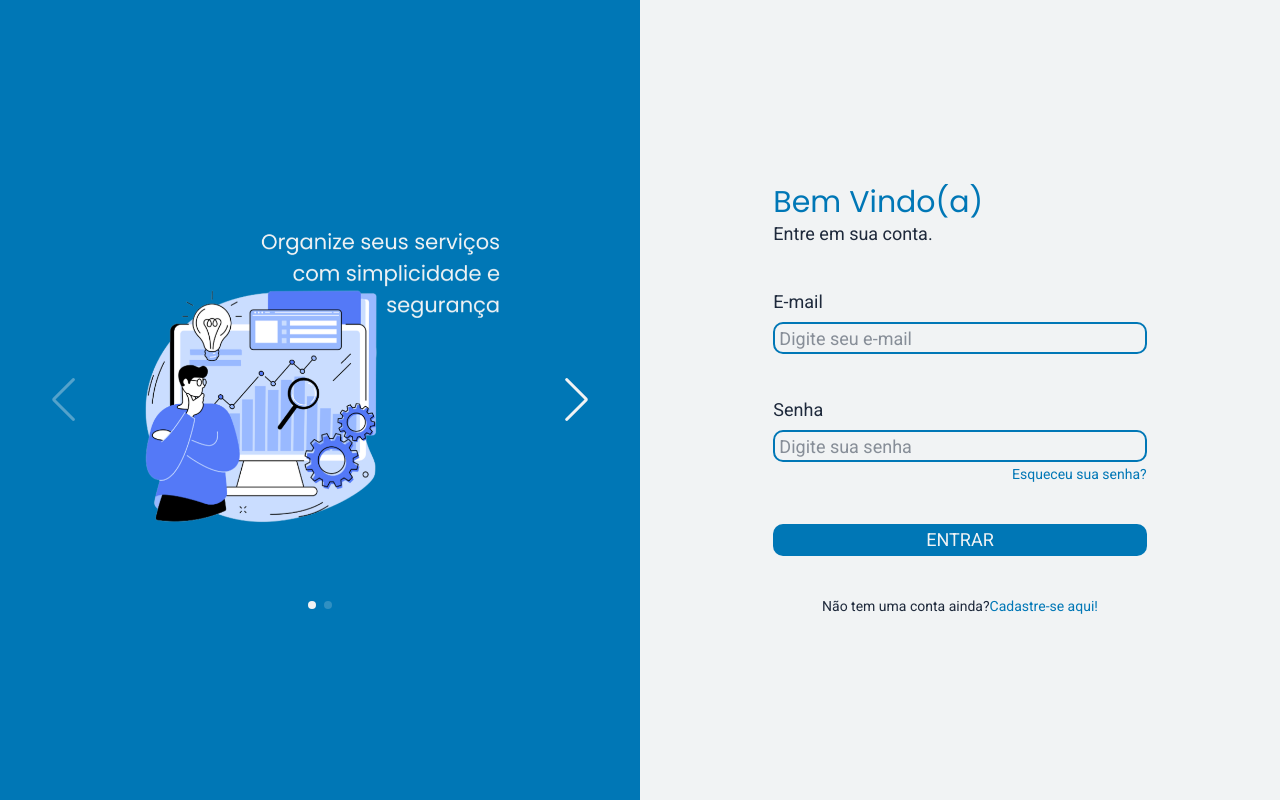
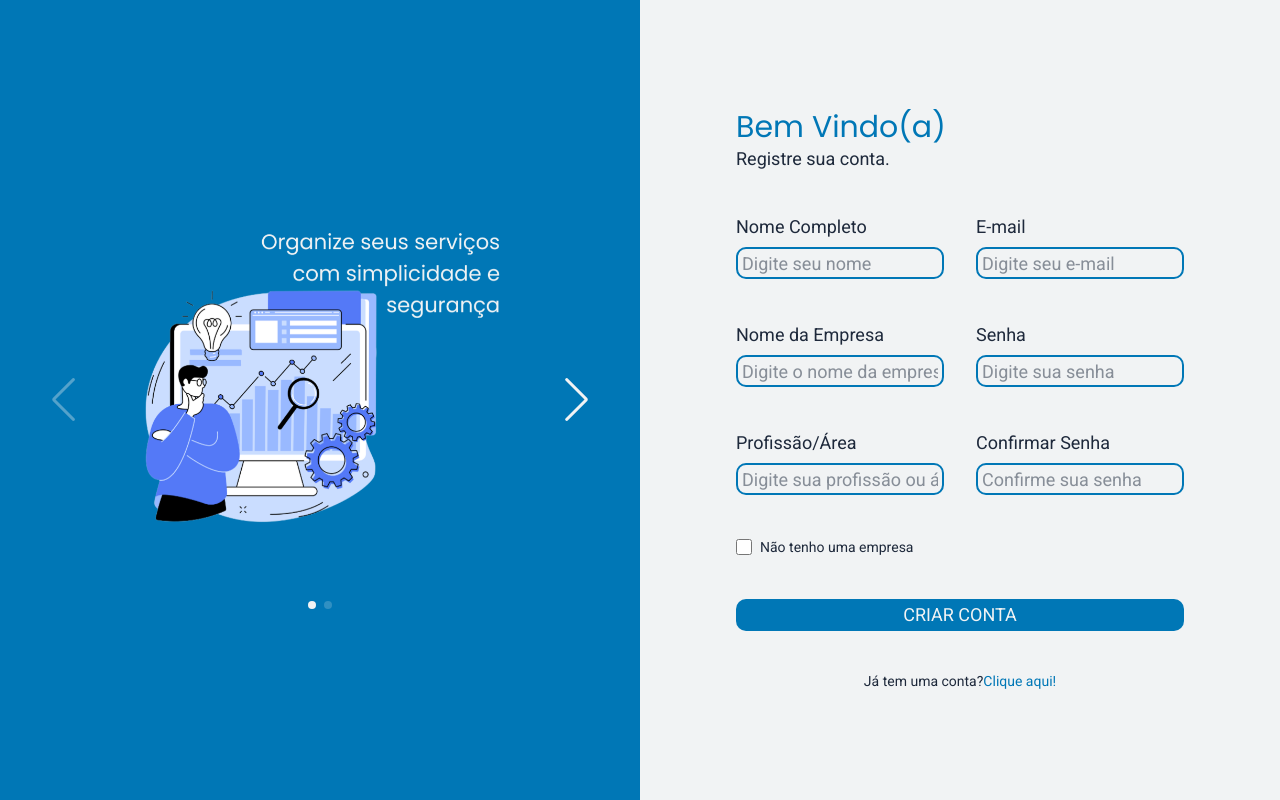
Before and after one commit to AndressaLp/GestorFinanceiroPE, a React (Vite) app in the folder View/: page / in a window 1280 px wide. Both pictures are taken after a click on the button "Cadastre-se aqui!". Built offline with nearby package versions, Linux system fonts and the light colour scheme.

Commit message:
Tela de acesso - Cadastro

```diff
--- a/View/src/components/InputComponent.jsx
+++ b/View/src/components/InputComponent.jsx
@@ -1,9 +1,18 @@
 function InputComponent({type, label, placeholder, name, id}) {
     return (
-        <div className="flex flex-col gap-1.5 mt-10 mb-0.5">
-            <label htmlFor={name} className="text-azul-escuro block">{label}</label>
-            <input className="border-2 border-azul focus:outline-verde rounded-xl max-lg:rounded-xs w-full max-lg:h-6 h-8 p-1" type={type} name={name} id={id} placeholder={placeholder}/>
-        </div>
+        <>
+            {type === "checkbox" ? (
+                <div className="flex flex-row items-center gap-2 mt-10 mb-0.5">
+                    <input className="w-4 h-4 max-lg:w-3 max-lg:h-3" type="checkbox" name={name} id={id}/>
+                    <label htmlFor={name} className="text-azul-escuro block text-sm max-lg:text-xs">{label}</label>
+                </div>
+            ) : (
+                <div className="flex flex-col gap-1.5 mt-10 mb-0.5">
+                    <label htmlFor={name} className="text-azul-escuro block">{label}</label>
+                    <input className="border-2 border-azul focus:outline-verde rounded-xl max-lg:rounded-xs w-full max-lg:h-6 h-8 p-1" type={type} name={name} id={id} placeholder={placeholder}/>
+                </div>
+            )}
+        </>
     )
 }
 
--- a/View/src/components/LoginComponent.jsx
+++ b/View/src/components/LoginComponent.jsx
@@ -2,7 +2,7 @@ import ButtonComponent from "./ButtonComponent"
 import InputComponent from "./InputComponent"
 import LinkBtnComponent from "./LinkBtnComponent"
 
-function LoginComponent() {
+function LoginComponent({ onRegisterClick }) {
     return (
         <div className="mx-auto max-lg:w-fit w-2/3 max-lg:text-sm text-lg font-Roboto flex flex-col">
             <h2 className="text-azul max-lg:text-2xl text-3xl font-Poppins">Bem Vindo(a)</h2>
@@ -11,7 +11,7 @@ function LoginComponent() {
             <InputComponent type="password" label="Senha" placeholder="Digite sua senha" name="password" id="password"/>
             <LinkBtnComponent text="Esqueceu sua senha?" action={() => {}}/>
             <ButtonComponent text="ENTRAR" action={() => {}}/>
-            <p className="flex justify-center max-lg:text-xs text-sm mt-10">Não tem uma conta ainda?<LinkBtnComponent text="Cadastre-se aqui!" action={() => {}}/></p>
+            <p className="flex justify-center max-lg:text-xs text-sm mt-10">Não tem uma conta ainda?<LinkBtnComponent text="Cadastre-se aqui!" action={onRegisterClick}/></p>
         </div>
     )
 }
--- /dev/null
+++ b/View/src/components/RegisterComponent.jsx
@@ -0,0 +1,29 @@
+import LinkBtnComponent from "./LinkBtnComponent"
+import InputComponent from "./InputComponent"
+import ButtonComponent from "./ButtonComponent"
+
+function RegisterComponent({ onLoginClick }) {
+    return(
+        <div className="mx-auto max-lg:w-fit w-4/5 max-lg:text-sm text-lg font-Roboto flex flex-col overflow-auto">
+            <h2 className="text-azul max-lg:text-2xl text-3xl font-Poppins">Bem Vindo(a)</h2>
+            <p>Registre sua conta.</p>
+            <div className="flex flex-row justify-between max-lg:gap-0 gap-8 max-lg:flex-wrap">
+                <div className="flex flex-col w-full">
+                    <InputComponent type="text" label="Nome Completo" placeholder="Digite seu nome" name="name" id="name"/>
+                    <InputComponent type="text" label="Nome da Empresa" placeholder="Digite o nome da empresa" name="empresa" id="empresa"/>
+                    <InputComponent type="text" label="Profissão/Área" placeholder="Digite sua profissão ou área" name="profissao" id="profissao"/>
+                </div>
+                <div className="flex flex-col w-full">
+                    <InputComponent type="email" label="E-mail" placeholder="Digite seu e-mail" name="email" id="email"/>
+                    <InputComponent type="password" label="Senha" placeholder="Digite sua senha" name="password" id="password"/>
+                    <InputComponent type="password" label="Confirmar Senha" placeholder="Confirme sua senha" name="password" id="password"/>
+                </div>
+            </div>
+            <InputComponent type="checkbox" label="Não tenho uma empresa" name="sem-empresa" id="sem-empresa"/>
+            <ButtonComponent text="CRIAR CONTA" action={() => {}}/>
+            <p className="flex justify-center max-lg:text-xs text-sm mt-10">Já tem uma conta?<LinkBtnComponent text="Clique aqui!" action={onLoginClick}/></p>
+        </div>
+    )
+}
+
+export default RegisterComponent
--- a/View/src/pages/AccessPage.jsx
+++ b/View/src/pages/AccessPage.jsx
@@ -1,15 +1,25 @@
+import { useState } from "react"
 import CarouselComponent from "../components/CarouselComponent"
 import LoginComponent from "../components/LoginComponent"
+import RegisterComponent from "../components/RegisterComponent";
 
 function AccessPage() {
+    const [view, setView] = useState("login");
+    const showLogin = () => setView("login");
+    const showRegister = () => setView("register");
+
     return (
         <>
-            <div className="h-full w-screen bg-azul flex max-md:flex-col-reverse text-azul-escuro">
+            <div className="max-md:h-full h-screen w-screen bg-azul flex max-md:flex-col-reverse text-azul-escuro">
                 <div className="h-screen max-md:w-full w-1/2 min-lg:px-10 flex items-center justify-center self-center">
                     <CarouselComponent/>
                 </div>
-                <div className="h-screen bg-branco max-md:w-full w-1/2 px-10 flex flex-col justify-center">
-                    <LoginComponent/>
+                <div className="min-h-screen bg-branco max-md:w-full w-1/2 px-10 py-16 flex flex-col justify-center">
+                    {view === "login" ? (
+                        <LoginComponent onRegisterClick={showRegister}/>
+                    ) : (
+                        <RegisterComponent onLoginClick={showLogin}/>
+                    )}
                 </div>
             </div>
         </>
```
